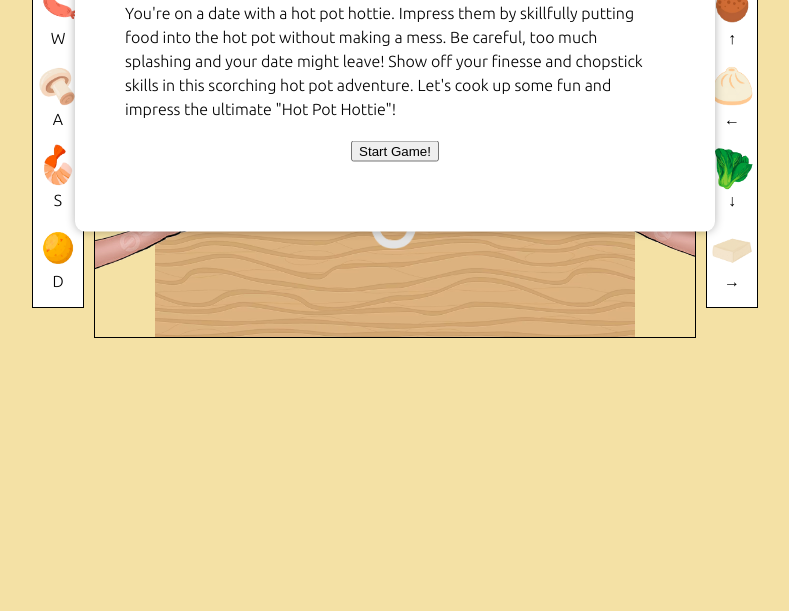
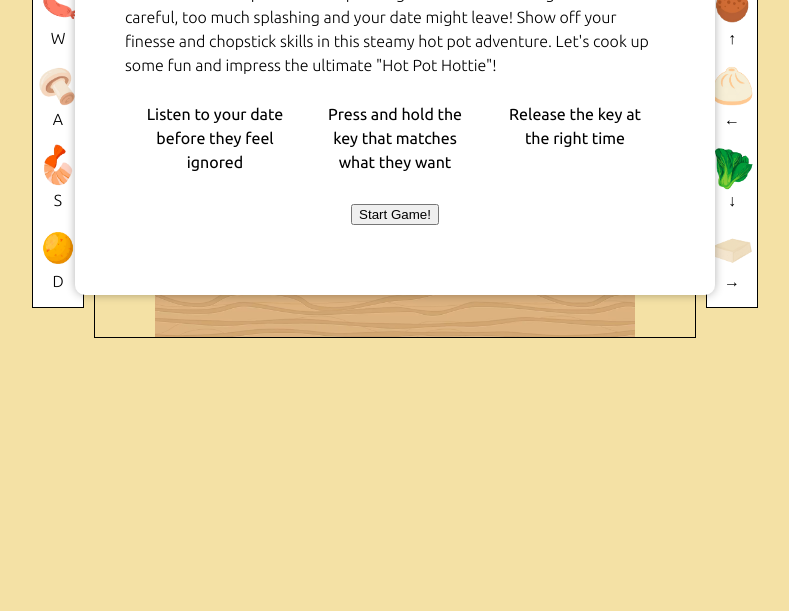
Before and after one commit to elliotkuok/hot-pot-hottie, a website built with webpack: page index.html in a window 1280 px wide. Shown: the part 189-800 px from the top of the page, without its empty margins (245-1034 px from the left). Built offline with nearby package versions, Linux system fonts and the light colour scheme; a web font is replaced by a local one.

Commit message:
Fixed introduction top position

```diff
--- a/index.html
+++ b/index.html
@@ -21,11 +21,21 @@
         <h1 class="game-title">Hot Pot Hottie</h1>
         <div id="game-description">
             <p>
-              <!-- <span id="inline-bold-text">Hot Pot Hottie</span> -->
-              You're on a date with a hot pot hottie. Impress them by skillfully putting food into the hot pot without making a mess. Be careful, too much splashing and your date might leave! Show off your finesse and chopstick skills in this scorching hot pot adventure. Let's cook up some fun and impress the ultimate "Hot Pot Hottie"!
+              You're on a date with a hot pot hottie. Impress them by skillfully putting food into the hot pot without splashing on them and making a mess. Be careful, too much splashing and your date might leave! Show off your finesse and chopstick skills in this steamy hot pot adventure. Let's cook up some fun and impress the ultimate "Hot Pot Hottie"!
             </p>
             <div id="game-instruction">
-              <div></div>
+              <div>
+                <p>Listen to your date before they feel ignored</p>
+                <!-- The dummy speech bubble should go here -->
+              </div>
+              <div>
+                <p>Press <em>and hold</em> the key that matches what they want</p>
+                <!-- <img src="" alt=""> -->
+              </div>
+              <div>
+                <p>Release the key at the right time</p>
+                <!-- <img src="" alt=""> -->
+              </div>
             </div>
         </div>
         <button id="start-button">Start Game!</button>
--- a/src/styles/game.css
+++ b/src/styles/game.css
@@ -83,7 +83,7 @@ img#table {
 
 #introduction {
     position: fixed;
-    top: 30%;
+    top: 250px;
     left: 50%;
     transform: translate(-50%, -50%);
     z-index: 9999;
@@ -92,6 +92,7 @@ img#table {
     box-shadow: 0 0 10px rgba(0, 0, 0, 0.3);
     border-radius: 10px;
     /*display: none; put this back */
+
   }
 
   #introduction-content {
@@ -109,3 +110,22 @@ img#table {
     line-height: 1.5;
     text-align: left;
   }
+
+  #game-instruction {
+    display: flex;
+    justify-content: space-between;
+  }
+
+  #game-instruction > div {
+    flex: 1;
+    padding: 10px;
+    text-align: center;
+  }
+
+  #game-instruction p {
+    font-weight: 400;
+  }
+
+  #game-description > p {
+    margin-bottom: 15px;
+  }
```
Also changed, not shown: dist/main.css.
